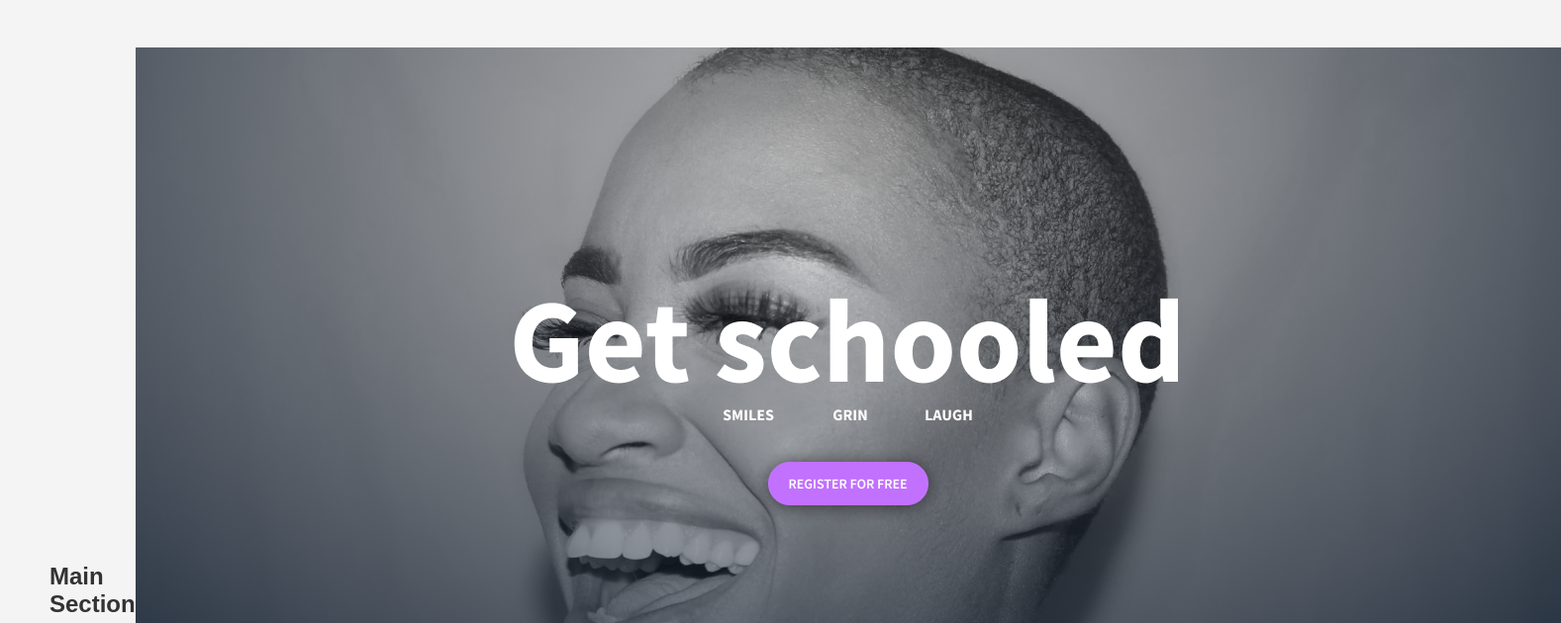
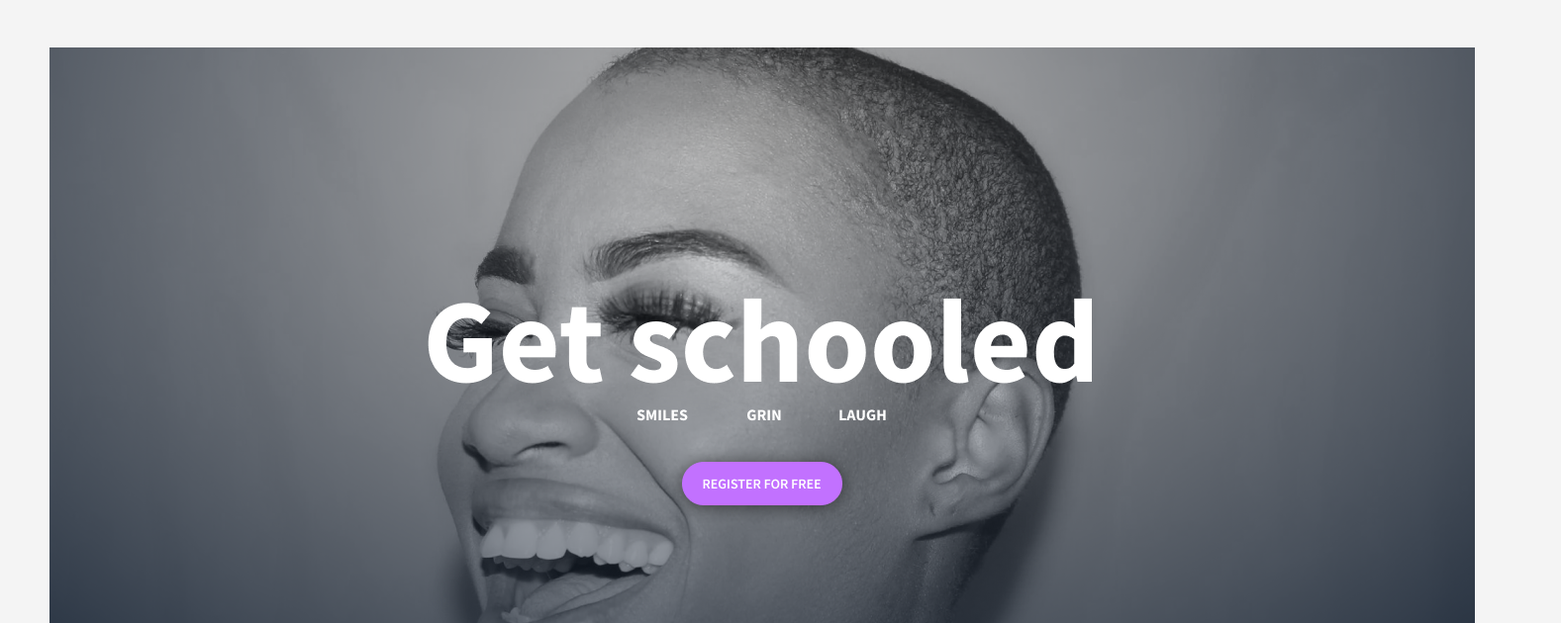
Before and after one commit to Kingozay/alx_html_css, a plain HTML site: page css_advanced/index.html in a window 1280 px wide. Shown: the part 126-756 px from the top of the page at 99% size, 1577 px wide, since content can reach past the window. Drawn offline with Linux system fonts and the light colour scheme.

Commit message:
updated index.html

```diff
--- a/css_advanced/index.html
+++ b/css_advanced/index.html
@@ -1,4 +1,4 @@
-    <!DOCTYPE html>
+<!DOCTYPE html>
     <html lang="en">
     <head>
         <meta charset="UTF-8">
@@ -22,7 +22,6 @@
         <main>
             <!-- Main Part -->
             <section class="main-part">
-                <h2>Main Section</h2>
                 <div>
                     <img src="assets/main_part.png" alt="Smile School Main" class="main-image">
                 </div>
```
